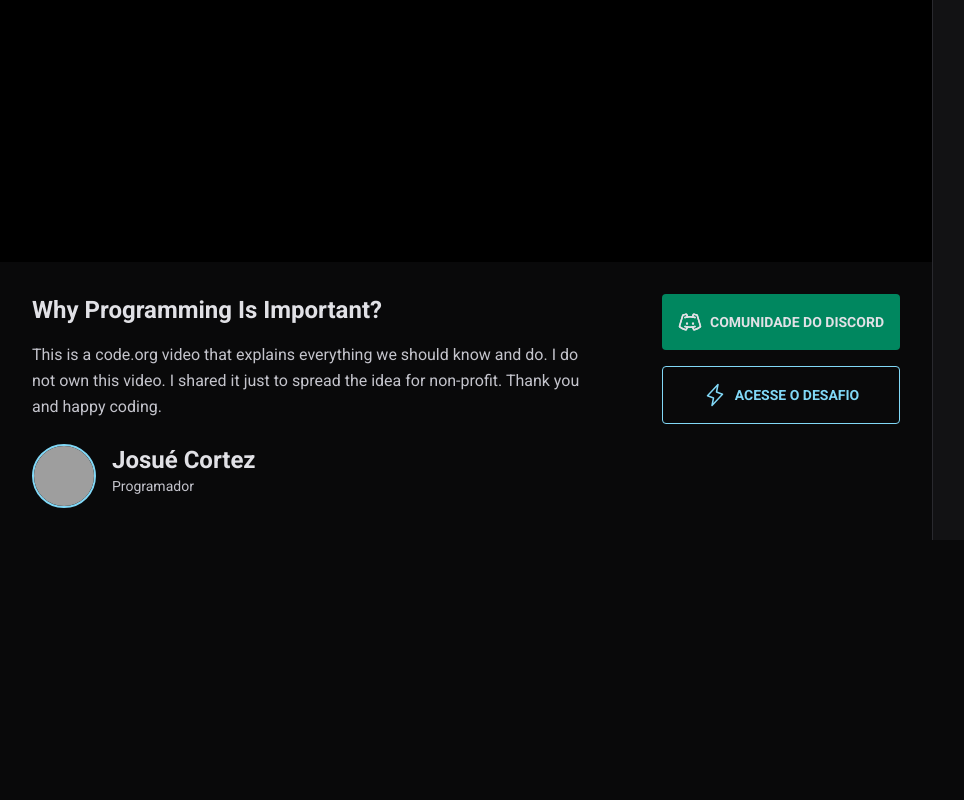
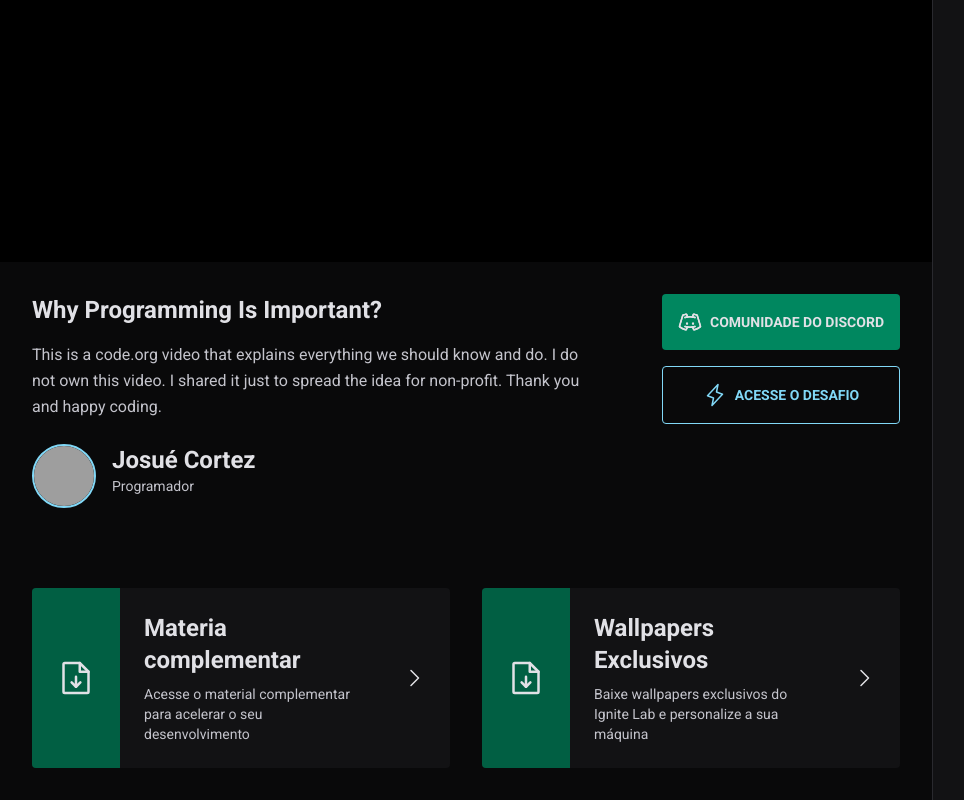
Before and after one commit to JoshyyDev/event-platform, a React (Vite) app: page / in a window 1280 px wide. Shown: the part 293-1093 px from the top of the page, without its empty margins (0-964 px from the left). Before the commit the page ends 833 px from the top, so only its background shows below. Built offline with nearby package versions, Linux system fonts and the light colour scheme; no server answers; grey boxes are pictures that could not be loaded.

Commit message:
Adicionando botões Material complementar e Wallpapers Exclusivos

```diff
--- a/src/components/Video.tsx
+++ b/src/components/Video.tsx
@@ -1,4 +1,4 @@
-import { DiscordLogo, Lightning } from "phosphor-react";
+import { CaretRight, DiscordLogo, FileArrowDown, Lightning } from "phosphor-react";
 
 export function Video() {
     return (
@@ -43,8 +43,37 @@
                         </a>
                     </div>
                 </div>
-                <div>
 
+                <div className="gap-8 mt-20 grid grid-cols-2">
+                    <a href="" className="bg-gray-700 rounded overflow-hidden flex items-stretch gap-6 hover:bg-gray-600 transition-colors">
+                        <div className="bg-green-700 h-full p-6 flex items-center">
+                            <FileArrowDown size={40} />
+                        </div>
+                        <div className="py-6 leading-relaxed">
+                            <strong className="text-2xl">Materia complementar</strong>
+                            <p className="text-sm text-gray-200 mt-2">
+                                Acesse o material complementar para acelerar o seu desenvolvimento
+                            </p>
+                        </div>
+                        <div className="h-full p-6 flex items-center">
+                            <CaretRight size={24} />
+                        </div>
+                    </a>
+
+                        <a href="" className="bg-gray-700 rounded overflow-hidden flex items-stretch gap-6 hover:bg-gray-600 transition-colors">
+                            <div className="bg-green-700 h-full p-6 flex items-center">
+                                <FileArrowDown size={40} />
+                            </div>
+                            <div className="py-6 leading-relaxed">
+                                <strong className="text-2xl">Wallpapers Exclusivos</strong>
+                                <p className="text-sm text-gray-200 mt-2">
+                                    Baixe wallpapers exclusivos do Ignite Lab e personalize a sua máquina
+                                </p>
+                            </div>
+                            <div className="h-full p-6 flex items-center">
+                                <CaretRight size={24} />
+                            </div>
+                        </a>
                 </div>
             </div>
         </div>
```
